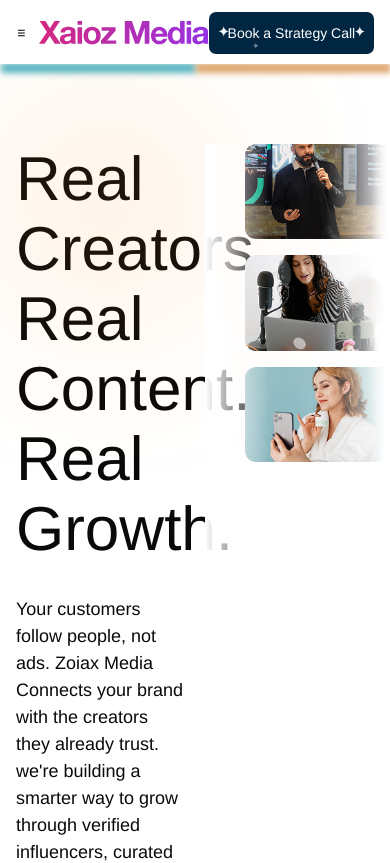
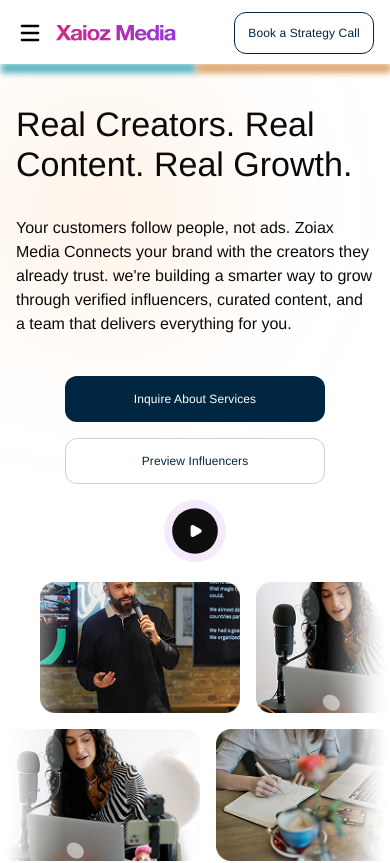
Before and after one commit to AbdullahTaseer/zoiax-media, a Next.js app: page / in a window 390 px wide. Shown: the top 863 px of the page. Built offline with nearby package versions, Linux system fonts and the light colour scheme; a web font is replaced by a local one.

Commit message:
Update components for improved responsiveness and styling, including TitleCard, Footer, Navbar, and sections with new layout adjustments and text modifications.

```diff
--- a/src/components/cards/TitleCard.tsx
+++ b/src/components/cards/TitleCard.tsx
@@ -7,7 +7,7 @@ type props = {
 
 const TitleCard = ({ title, className }: props) => {
   return (
-    <p className={`text-[50px] max-md:text-2xl text-center text-[#012641] ${className}`}>
+    <p className={`text-[50px] leading-[60px] max-[1140px]:text-[40px] max-[900px]:text-[36px] max-[1140px]:leading-[47px] text-center text-[#012641] ${className}`}>
       {title}
     </p>
   );
--- a/src/components/navbar/NavbarDrawer.tsx
+++ b/src/components/navbar/NavbarDrawer.tsx
@@ -2,8 +2,8 @@
 import React, { useState } from "react";
 import Image from "next/image";
 import { useRouter } from "next/navigation";
-import AnimatedButton from "../buttons/AnimatedButton";
 import LogoImg from "@/assets/svgs/Xaioz Media.svg";
+import GlobalButton from "../buttons/GlobalButton";
 
 const NavbarDrawer = () => {
   const router = useRouter();
@@ -24,7 +24,7 @@ const NavbarDrawer = () => {
     <>
       <div className="sticky top-0 z-[9997] hidden max-[1024px]:block">
         <div className="flex justify-between items-center px-[5%] max-[768px]:px-4 pt-3 bg-white w-full">
-          <div className="flex items-center gap-3">
+          <div className="flex items-center gap-3 max-[350px]:gap-1">
             <svg
               onClick={toggleDrawer}
               className="cursor-pointer"
@@ -38,13 +38,17 @@ const NavbarDrawer = () => {
                 d="M4 6a1 1 0 0 1 1-1h14a1 1 0 1 1 0 2H5a1 1 0 0 1-1-1m0 6a1 1 0 0 1 1-1h14a1 1 0 1 1 0 2H5a1 1 0 0 1-1-1m1 5a1 1 0 1 0 0 2h14a1 1 0 1 0 0-2z"
               />
             </svg>
-            <Image src={LogoImg} alt="" />
+            <Image src={LogoImg} alt="" className="max-[475px]:w-[120px]" />
           </div>
-          <AnimatedButton
+          <GlobalButton
             onClick={() => router.push("/register")}
             title="Book a Strategy Call"
-            width="180px"
-            height="42px"
+            bgColor="white"
+            color="#012641"
+            borderColor="#012641"
+            borderWidth="1px"
+            hover={{ bgColor: "#012641", color: "white" }}
+            className="w-[180px] h-[42px] max-[475px]:w-[140px] max-[350px]:w-[128px]"
           />
         </div>
 
--- a/src/components/sections/BigInfluenceSection.tsx
+++ b/src/components/sections/BigInfluenceSection.tsx
@@ -77,7 +77,7 @@ const BigInfluenceSection = () => {
           title="Start My Campaign"
           bgColor="black"
           color="white"
-          className="w-[200px] h-[48px]"
+          className="md:w-[200px] w-[290px] h-[48px]"
         />
 
         <GlobalButton
--- a/src/components/sections/HeroSection.tsx
+++ b/src/components/sections/HeroSection.tsx
@@ -62,19 +62,19 @@ const HeroSection = () => {
   const toggleScroll = () => setIsScrolling(prev => !prev);
 
   return (
-    <div className='grid grid-cols-2 gap-5 relative py-20'>
+    <div className='grid grid-cols-2 max-[900px]:grid-cols-1 gap-5 relative py-20 max-[900px]:py-10 overflow-hidden'>
       <Image src={YellowShade} alt='img' className='absolute' />
 
-      <div className='my-auto pl-[5%] max-md:pl-4'>
-        <p className='text-[62px] leading-[70px] font-medium'>
+      <div className='my-auto pl-[5%] max-md:pl-4 max-md:pr-4 relative z-10'>
+        <p className='text-[62px] max-[1200px]:text-[50px] max-[800px]:text-[42px] max-[500px]:text-[34px] leading-[70px] max-[1200px]:leading-[60px] max-[800px]:leading-[50px] max-[500px]:leading-[40px] font-medium'>
           Real Creators. Real Content. Real Growth.
         </p>
-        <p className='mt-8 text-[18px]'>
+        <p className='mt-8 text-[18px] max-[550px]:text-[16px] font-[300]'>
           Your customers follow people, not ads. Zoiax Media Connects your brand with the creators they already trust. we're building a smarter way to grow through verified influencers, curated content, and a team that delivers everything for you.
         </p>
 
         <div className="flex items-center max-[500px]:flex-col gap-4 sm:gap-6 mt-10">
-          <GlobalButton title="Inquire About Services" className="w-[240px] h-[46px]" />
+          <GlobalButton title="Inquire About Services" className="w-[240px] max-[500px]:w-[260px] h-[46px]" />
           <GlobalButton
             title="Preview Influencers"
             bgColor="white"
@@ -93,7 +93,6 @@ const HeroSection = () => {
       </div>
 
       <div className="space-y-4 relative">
-        {/* Gradient overlays for fade effect */}
         <div className="absolute left-0 top-0 h-full w-16 bg-gradient-to-r from-white to-transparent pointer-events-none z-10" />
         <div className="absolute right-0 top-0 h-full w-16 bg-gradient-to-l from-white to-transparent pointer-events-none z-10" />
 
@@ -101,11 +100,11 @@ const HeroSection = () => {
           <div
             key={idx}
             ref={rowRefs[idx]}
-            className="flex gap-4 overflow-x-scroll scrollbar-hide relative pl-10"
+            className={`flex gap-4 overflow-x-scroll scrollbar-hide relative ${idx === 0 || idx === 2 ? 'pl-10' : ''}`}
             style={{ maskImage: 'linear-gradient(to right, transparent, black 10%, black 90%, transparent)' }}
           >
             {[...row, ...row].map((img, i) => (
-              <Image key={i} src={img} alt="Hero" className="shrink-0 w-[250px]" />
+              <Image key={i} src={img} alt="Hero" className="shrink-0 w-[250px] max-[1100px]:w-[200px]" />
             ))}
           </div>
         ))}
--- a/src/components/sections/ReviewSection.tsx
+++ b/src/components/sections/ReviewSection.tsx
@@ -7,6 +7,7 @@ import { ArrowLeft, ArrowRight } from "lucide-react";
 import { StaticImport } from "next/dist/shared/lib/get-img-props";
 
 import StarRatingCard from "../cards/StarRatingCard";
+import PurpleShade from "@/assets/svgs/purple-gradient.svg";
 
 import CarouselImg from "@/assets/pngs/media-carousel.png";
 
@@ -65,7 +66,8 @@ const ReviewsSection = () => {
   }, []);
 
   return (
-    <div className="grid grid-cols-2 max-[768px]:grid-cols-1 gap-16 max-[1023px]:gap-8 py-12 overflow-hidden px-[5%] max-[768px]:px-4 bg-[#F4F8FB]">
+    <div className="relative grid grid-cols-2 max-[768px]:grid-cols-1 gap-16 max-[1023px]:gap-8 py-12 overflow-hidden px-[5%] max-[768px]:px-4 bg-[#F4F8FB]">
+      <Image src={PurpleShade} alt='img' className='absolute right-0 top-0' />
 
       <div className="relative mt-8 max-[1160px]:mt-0 h-[300px] max-[410px]:h-[350px] overflow-hidden">
         <div
--- a/src/components/sections/WhatWeDo.tsx
+++ b/src/components/sections/WhatWeDo.tsx
@@ -44,11 +44,11 @@ const WhatWeDo = () => {
     <div className="px-[5%] max-md:px-4 py-16 text-center bg-[#F8FAFB]">
       <TitleCard title="What We Do" />
 
-      <div className="grid md:grid-cols-3 gap-8 mt-10">
+      <div className="grid max-[768px]:flex max-[768px]:overflow-x-auto scrollbar-hide grid-cols-3 max-[1024px]:grid-cols-2 gap-8 max-[1200px]:gap-4 mt-10">
         {whatWeDoData.map((item, i) => (
           <div
             key={i}
-            className="rounded-xl overflow-hidden border border-gray-200 shadow-sm bg-white"
+            className="rounded-xl overflow-hidden max-[768px]:w-[320px] shrink-0 border border-gray-200 shadow-sm bg-white"
           >
             <Image
               src={item.img}
@@ -59,7 +59,7 @@ const WhatWeDo = () => {
             />
 
             <div className="p-6 text-left">
-              <h3 className="text-xl font-semibold mb-4">{item.title}</h3>
+              <h3 className="text-xl font-medium mb-4">{item.title}</h3>
 
               <ul className="space-y-3">
                 {item.points.map((p, index) => (
--- a/src/components/sections/WhoItWorkSection.tsx
+++ b/src/components/sections/WhoItWorkSection.tsx
@@ -25,7 +25,7 @@ const Card = ({ title, desc, icon }: CardProps) => {
       <div className="bg-gradient-to-b from-[#9833DF] to-[#D7287BB2] h-[55px] w-[55px] rounded-full flex justify-center mx-auto items-center mb-4">
         <Image src={icon} alt="" />
       </div>
-      <p className="font-bold text-[24px] text-[#012641]">{title}</p>
+      <p className="font-medium text-[24px] text-[#012641]">{title}</p>
       <p className="text-[#4A4A4A] mt-3">{desc}</p>
     </div>
   );
```
Also changed, not shown: src/components/footer/Footer.tsx (+4 -4 lines), src/components/navbar/Navbar.tsx (+16 -13 lines), src/components/sections/MarketingChangedSection.tsx (+5 -5 lines).
